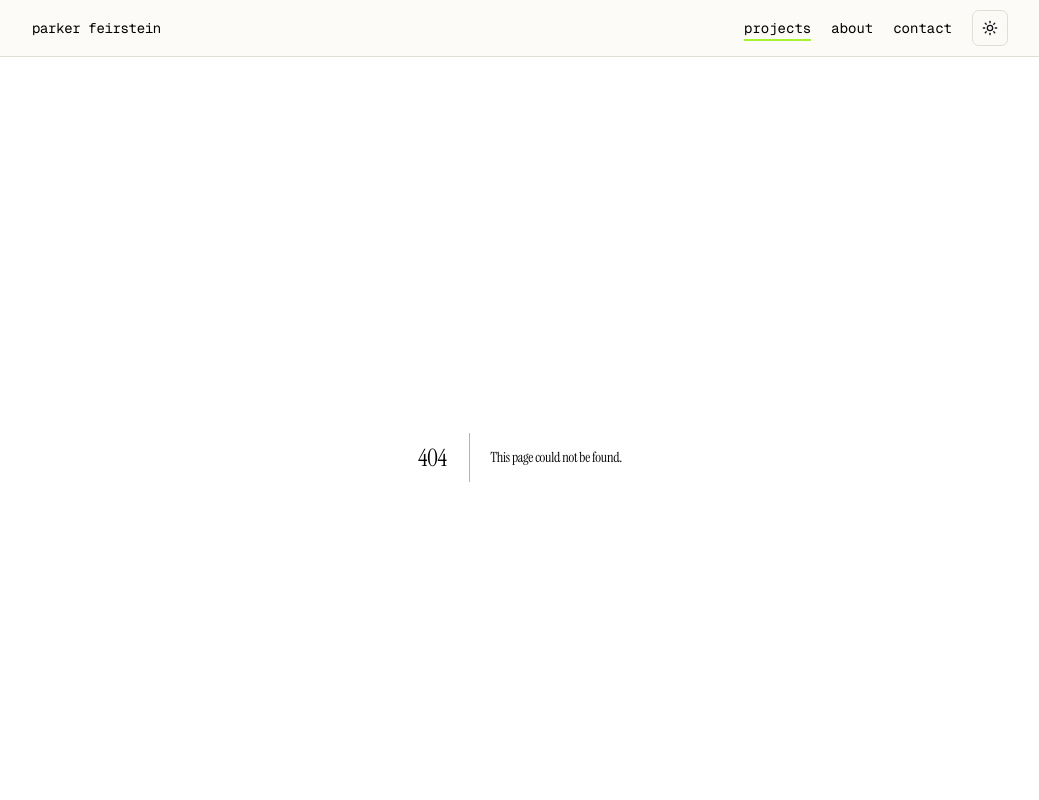
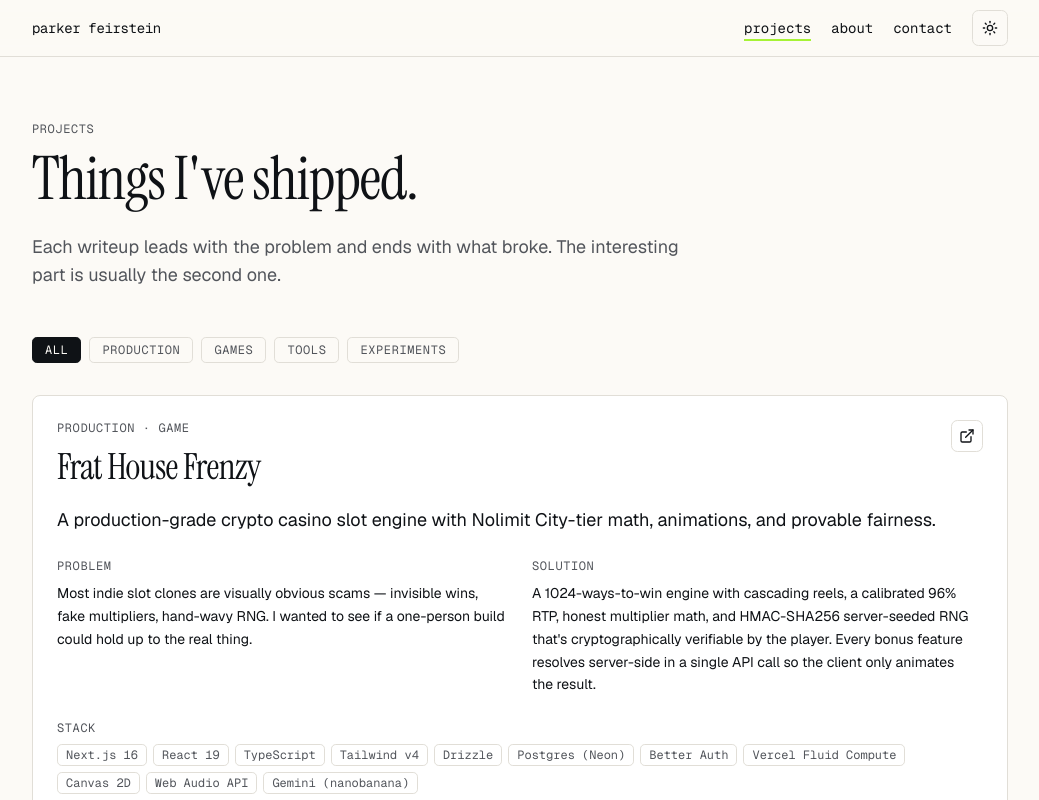
Before and after one commit to Parker05f/portfolio, a Next.js app: page /projects in a window 1280 px wide. Before the commit this address had no page. Shown: the top 800 px of the page, without its empty margins (120-1159 px from the left). Built offline with nearby package versions, Linux system fonts and the light colour scheme.

Commit message:
feat: projects page — gallery with header 'Things I've shipped'

```diff
--- /dev/null
+++ b/app/projects/page.tsx
@@ -0,0 +1,32 @@
+import type { Metadata } from "next";
+import { projects } from "@/lib/projects";
+import { ProjectGallery } from "@/components/projects/project-gallery";
+import { PageTransition } from "@/components/motion/page-transition";
+
+export const metadata: Metadata = {
+  title: "Projects",
+  description: "Things I've built. Problems, solutions, what broke.",
+};
+
+export default function ProjectsPage() {
+  return (
+    <PageTransition>
+      <section className="mx-auto w-full max-w-5xl px-4 py-16 sm:px-6">
+        <header className="mb-12 max-w-2xl">
+          <p className="font-mono text-xs uppercase tracking-wider text-muted-foreground">
+            projects
+          </p>
+          <h1 className="mt-3 font-display text-5xl sm:text-6xl leading-none">
+            Things I&apos;ve shipped.
+          </h1>
+          <p className="mt-6 text-lg text-muted-foreground text-pretty">
+            Each writeup leads with the problem and ends with what broke. The
+            interesting part is usually the second one.
+          </p>
+        </header>
+
+        <ProjectGallery projects={projects} />
+      </section>
+    </PageTransition>
+  );
+}
```
